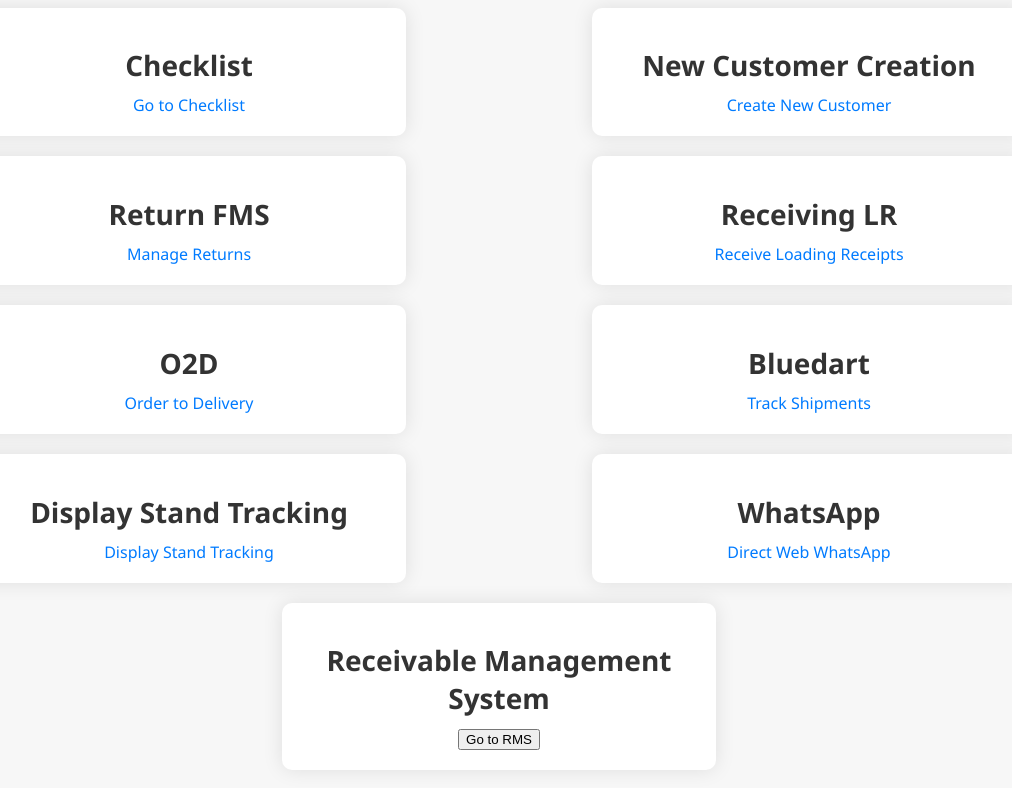
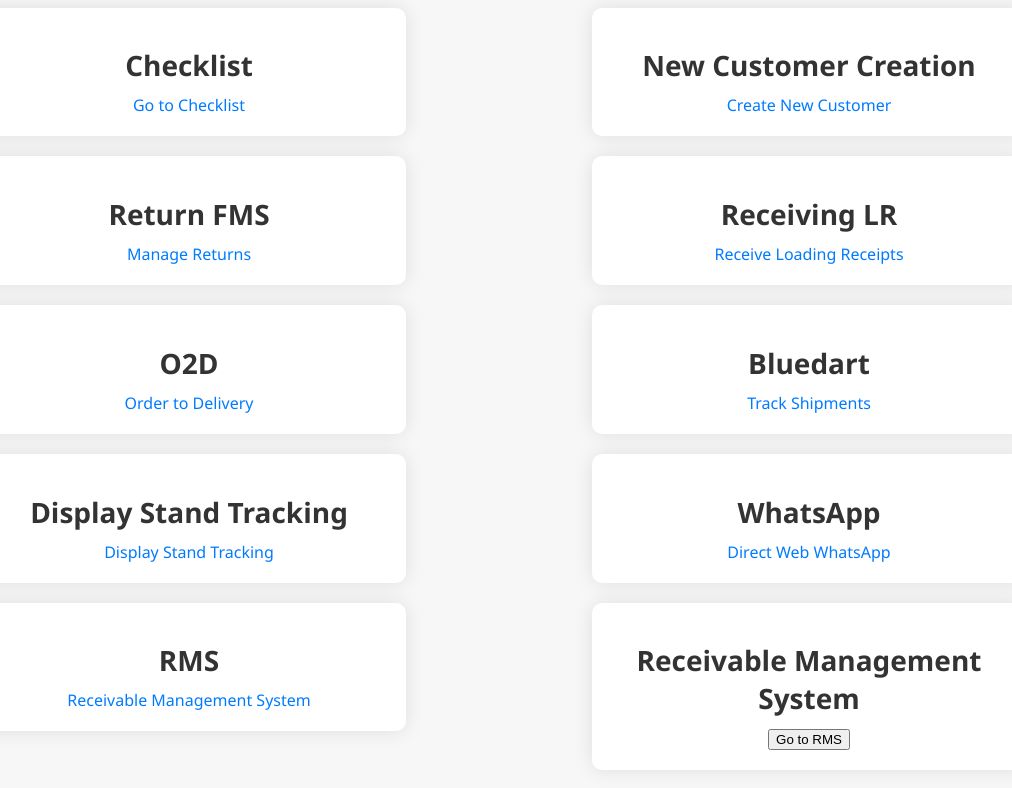
Before and after one commit to Shapes-Products/varshacrm, a plain HTML site: page index.html in a window 1280 px wide. Shown: the part 144-932 px from the top of the page, without its empty margins (141-1153 px from the left). Drawn offline with Linux system fonts and the light colour scheme.

Commit message:
Update index.html

```diff
--- a/index.html
+++ b/index.html
@@ -112,6 +112,10 @@
         <h1>WhatsApp</h1>
         <a href="https://web.whatsapp.com/" target="_blank">Direct Web WhatsApp</a>
     </div>
+    <div class="work-item">
+        <h1>RMS</h1>
+        <a href="https://docs.google.com/spreadsheets/d/10qyTpLBfg-gJBD1T_uWDI5uwh0D6PHMtnOZJs2nY22g/edit?usp=sharing" target="_blank">Receivable Management System</a>
+    </div>
 
     <div class="work-item">
         <h1>Receivable Management System</h1>
```
